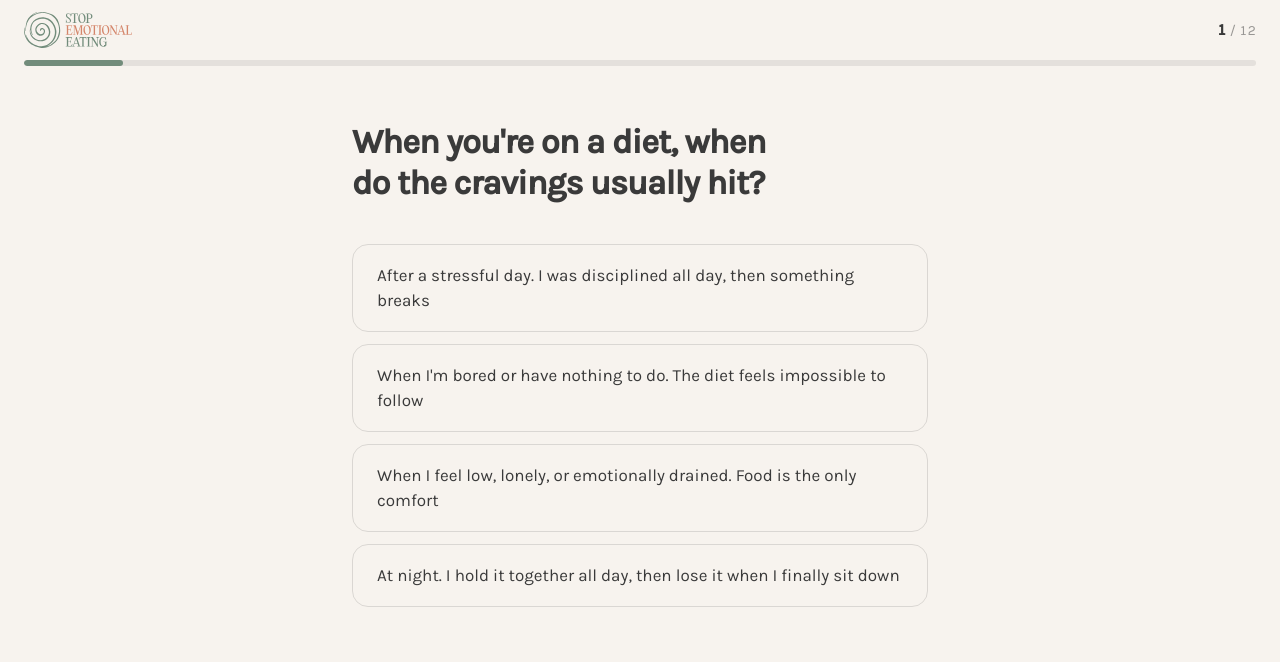
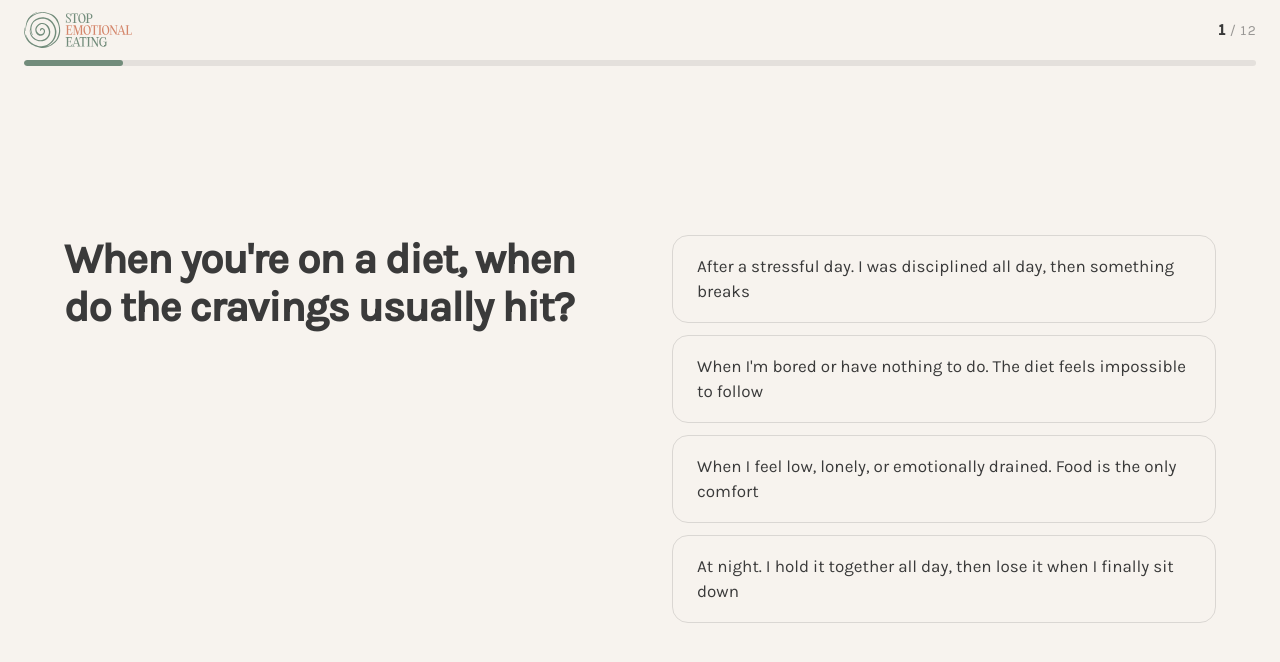
Before and after one commit to stefanpopadic/stop-emotional-eating, a React (Vite) app: page / in a window 1280 px wide. Shown: the top 662 px of the page. Built offline with nearby package versions, Linux system fonts and the light colour scheme.

Commit message:
quiz: split question (left) and answers (right) on desktop

```diff
--- a/src/pages/Quiz.tsx
+++ b/src/pages/Quiz.tsx
@@ -212,8 +212,8 @@ export function Quiz() {
         currentStep={currentStepIndex + 1}
         totalSteps={totalSteps}
       >
-        <main className="flex-grow flex items-start justify-center px-5 sm:px-6 pt-8 sm:pt-12 pb-16">
-          <div className="w-full max-w-xl">
+        <main className="flex-grow flex items-start lg:items-center justify-center px-5 sm:px-6 pt-8 sm:pt-12 pb-16">
+          <div className="w-full max-w-6xl">
             <AnimatePresence mode="wait">
               <motion.div
                 key={currentStep.id}
@@ -221,8 +221,9 @@ export function Quiz() {
                 animate={{ opacity: 1, x: 0 }}
                 exit={{ opacity: 0, x: -16 }}
                 transition={{ duration: 0.25 }}
+                className="grid grid-cols-1 lg:grid-cols-2 gap-8 lg:gap-16 items-start"
               >
-                <h2 className="font-sans font-bold text-[26px] sm:text-3xl md:text-[34px] text-soft-black leading-[1.2] tracking-tight mb-8 sm:mb-10 text-balance">
+                <h2 className="font-sans font-bold text-[26px] sm:text-3xl lg:text-[38px] xl:text-[42px] text-soft-black leading-[1.15] tracking-tight text-balance lg:sticky lg:top-24">
                   {currentStep.question}
                 </h2>
 
```
